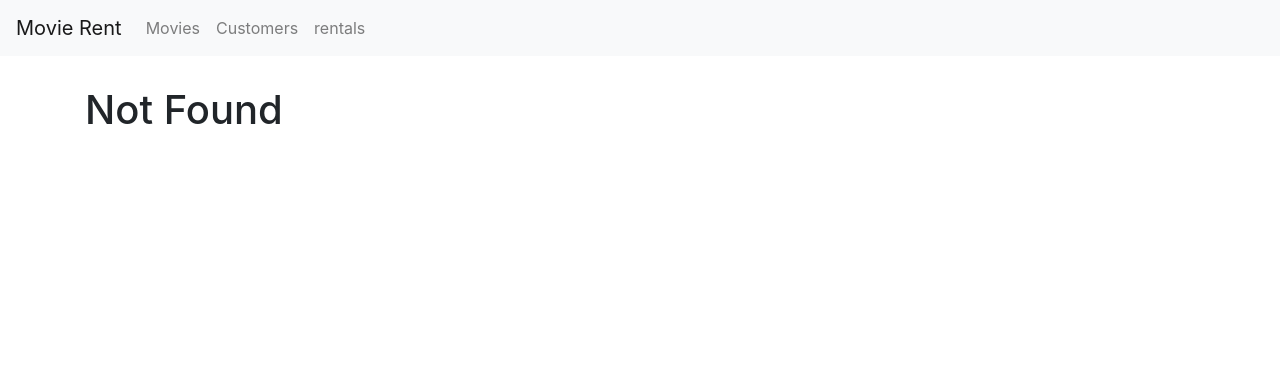
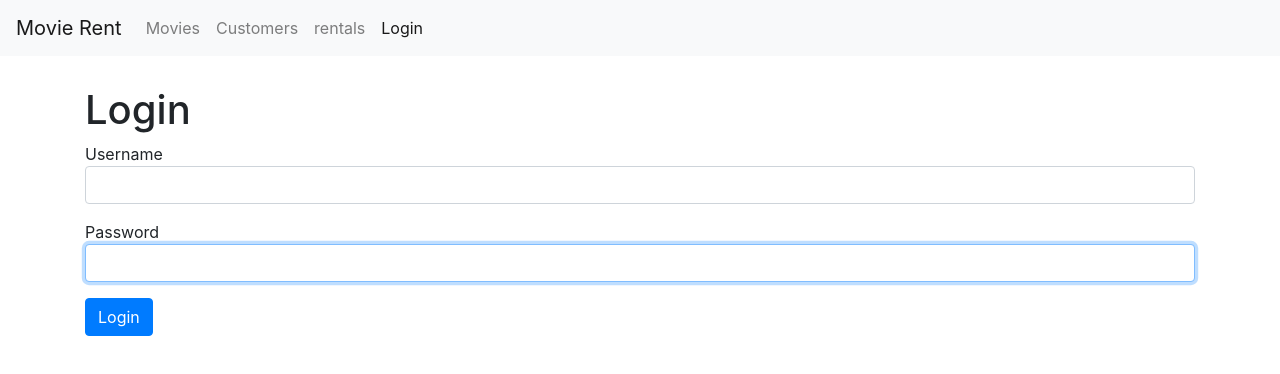
Before and after one commit to amirtabatabaii/MoviesSell, a React (Create React App) app: page /login in a window 1280 px wide. Before the commit this address led to /not-found. Shown: the top 374 px of the page. Built offline with nearby package versions, Linux system fonts and the light colour scheme.

Commit message:
Design LoginForm

```diff
--- a/package.json
+++ b/package.json
@@ -7,8 +7,11 @@
     "@testing-library/react": "^9.4.0",
     "@testing-library/user-event": "^7.2.1",
     "bootstrap": "^4.4.1",
+    "bootstrap-daterangepicker": "^3.0.5",
     "font-awesome": "^4.7.0",
+    "jquery": "^3.4.1",
     "lodash": "^4.17.15",
+    "moment": "^2.24.0",
     "prop-types": "^15.7.2",
     "react": "^16.12.0",
     "react-dom": "^16.12.0",
@@ -35,5 +38,8 @@
       "last 1 firefox version",
       "last 1 safari version"
     ]
+  },
+  "devDependencies": {
+    "@types/bootstrap": "^4.3.1"
   }
 }
--- a/src/App.js
+++ b/src/App.js
@@ -4,8 +4,10 @@
 import Customers from "./components/customer";
 import NotFound from "./components/notFound";
 import Rentals from "./components/rentals";
-import NavBar from "./components/navBar";
+import NavBar from "./components/navbar";
 import MovieForm from "./components/movieForm";
+import LoginForm from "./components/loginForm";
+import "bootstrap/dist/css/bootstrap.css";
 import "./App.css";
 
 class App extends Component {
@@ -15,6 +17,7 @@
         <NavBar />
         <main className="container">
           <Switch>
+            <Route path="/login" component={LoginForm} />
             <Route path="/movies/:id" component={MovieForm} />
             <Route path="/movies" component={Movies}></Route>
             <Route path="/customers" component={Customers}></Route>
--- /dev/null
+++ b/src/components/common/input.jsx
@@ -0,0 +1,20 @@
+import React from "react";
+
+const Input = props => {
+  return (
+    <div className="form-group">
+      <lable htmlFor={props.name}>{props.lable}</lable>
+      <input
+        autoFocus
+        value={props.value}
+        onChange={props.Onchange}
+        id={props.name}
+        name={props.name}
+        type="text"
+        className="form-control"
+      />
+    </div>
+  );
+};
+
+export default Input;
--- a/src/components/loginForm.jsx
+++ b/src/components/loginForm.jsx
@@ -1 +1,46 @@
 import React, { Component } from "react";
+import Input from "./common/input";
+import "bootstrap/dist/css/bootstrap.css";
+
+class LoginForm extends Component {
+  state = {
+    account: { username: "", password: "" }
+  };
+
+  handleSubmit = e => {
+    e.preventDefault();
+  };
+
+  handleChange = ({ currentTarget: input }) => {
+    const account = { ...this.state.account };
+    account[input.name] = input.value;
+    this.setState({ account });
+  };
+
+  render() {
+    const { account } = this.state;
+
+    return (
+      <div>
+        <h1>Login</h1>
+        <form onSubmit={this.handleSubmit}>
+          <Input
+            name="username"
+            lable="Username"
+            value={account.username}
+            Onchange={this.handleChange}
+          />
+          <Input
+            name="password"
+            lable="Password"
+            value={account.password}
+            Onchange={this.handleChange}
+          />
+          <button className="btn btn-primary">Login</button>
+        </form>
+      </div>
+    );
+  }
+}
+
+export default LoginForm;
--- a/src/components/navBar.jsx
+++ b/src/components/navBar.jsx
@@ -11,8 +11,8 @@
         className="navbar-toggler"
         type="button"
         data-toggle="collapse"
-        data-target="#navbarNavAltMarkup"
-        aria-controls="navbarNavAltMarkup"
+        data-target="#navbarNav"
+        aria-controls="navbarNav"
         aria-expanded="false"
         aria-label="Toggle navigation"
       >
@@ -29,6 +29,9 @@
           <NavLink className="nav-item nav-link" to="/rentals">
             rentals
           </NavLink>
+          <NavLink className="nav-item nav-link" to="/login">
+            Login
+          </NavLink>
         </div>
       </div>
     </nav>
```
Also changed, not shown: 1 other file (tests, documents, lock files or other folders).
